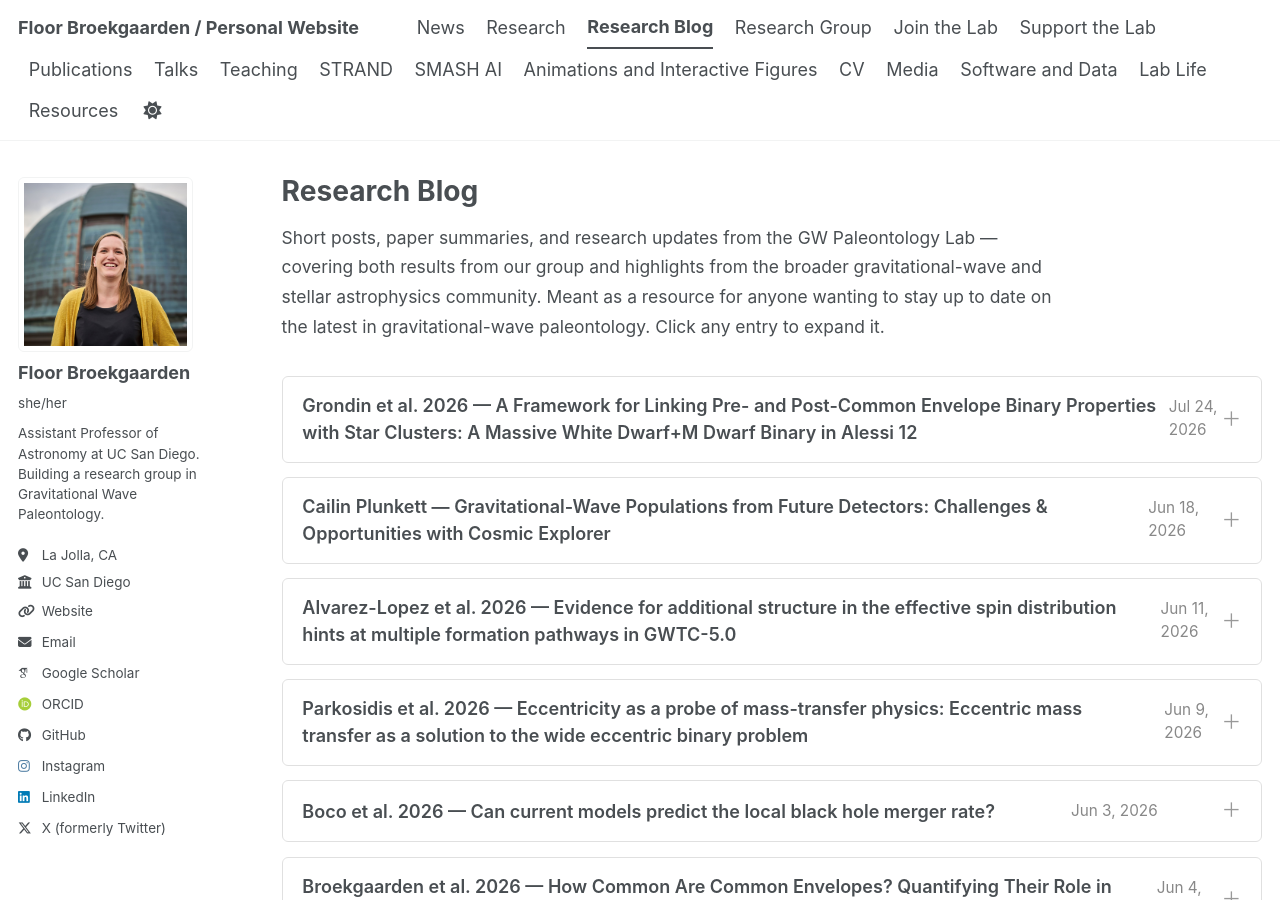
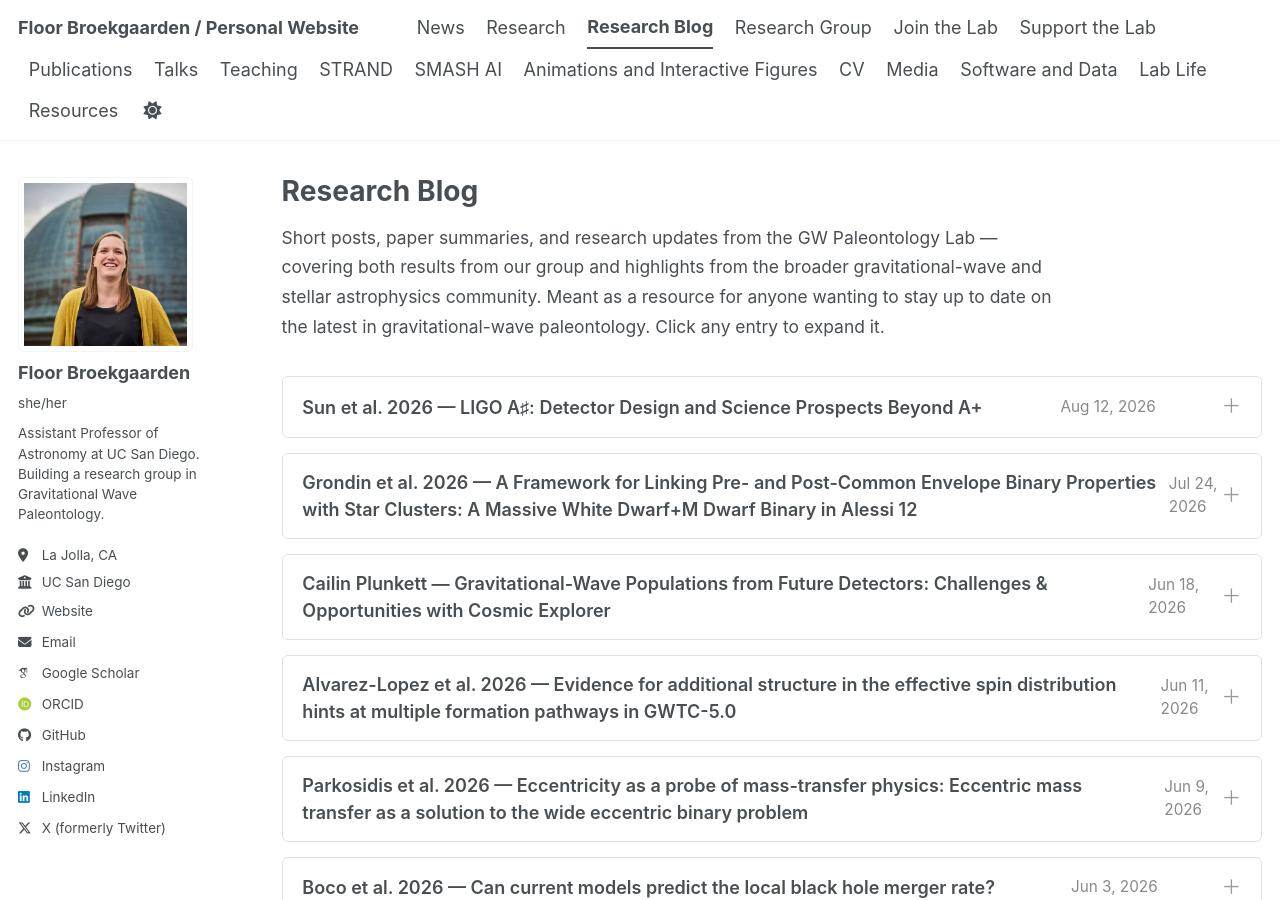
Before and after one commit to FloorBroekgaarden/FloorBroekgaarden.github.io, a Jekyll site: the page built from _pages/research-blog.md, in a window 1280 px wide and 900 px high. Built offline with Jekyll 4.4.1, drawn with Linux system fonts in a browser that asks for light colours; some web fonts are replaced; a script bundle is joined from its source files by our own code; library files that are not in the unit come from our copies.

Commit message:
Update research-blog.md

```diff
--- a/_pages/research-blog.md
+++ b/_pages/research-blog.md
@@ -146,6 +146,32 @@ details[open] summary::after {
 </style>
 
 <p class="blog-intro">Short posts, paper summaries, and research updates from the GW Paleontology Lab — covering both results from our group and highlights from the broader gravitational-wave and stellar astrophysics community. Meant as a resource for anyone wanting to stay up to date on the latest in gravitational-wave paleontology. Click any entry to expand it.</p>
+
+<details id="ligo2026asharp">
+  <summary onclick="var d=this.closest('details');setTimeout(function(){if(d.open)history.replaceState(null,'','#'+d.id);else history.replaceState(null,'',location.pathname);},0)">Sun et al. 2026 — LIGO A♯: Detector Design and Science Prospects Beyond A+ <span class="item-date">Aug 12, 2026</span></summary>
+  <div class="details-content">
+
+<p><em>Sun, Kuns, Slagmolen, Fritschel, Schmidt, Lantz, Chua, Divyajyoti, Ballmer et al. (2026) · <a href="https://arxiv.org/abs/2608.11673" target="_blank">arXiv:2608.11673</a></em></p>
+
+<p>Cool paper 🆒, in which LIGO detector experts describe in detail the design and prospects of the <strong>LIGO A♯ detector</strong> that they are planning to build after <strong>LIGO A+</strong> (the current detector design) — and before the next-generation observatories <strong>Cosmic Explorer</strong> and the <strong>Einstein Telescope</strong>. They describe the many very technical upgrades they plan to make, and how these will improve the detector.</p>
+
+<p>As they say in their abstract:</p>
+
+<div class="highlight-box">
+"Building on the A+ sensitivity, A♯ targets broadband sensitivity improvements through heavier test masses, improved suspensions and seismic isolation, increased arm-cavity power, enhanced frequency-dependent squeezing, reduced coating thermal noise considering two scenarios, and improved control of mechanical motion and optical modes. We describe the principal design choices, projected noise performance, and corresponding astrophysical prospects."
+</div>
+
+<p>Which really means: they are updating and improving <em>many</em> parts of these interferometers significantly — these are all pieces of reducing noise and improving the laser and the mirrors in LIGO. And that will lead to, in their words, "A♯ substantially increases compact-binary detection rates, strengthens population inference, and improves both early-warning times and localization for binary neutron star mergers. The improved sensitivity enables more detailed studies of compact-binary coalescences" — fantastic work!</p>
+
+<p>Some numbers that give a sense of the jump (see their Table 3):</p>
+<ul>
+  <li>Binary black holes could be probed out to <strong>redshift ≈ 4.7 or 5.6</strong> (depending on the coating-thermal-noise scenario), instead of ~2.6 with A+.</li>
+  <li>BBH detections increase from roughly <strong>800 to about 3000 per year</strong>.</li>
+  <li>BNS and BHNS detection rates increase by a factor of roughly <strong>5 to 10</strong>.</li>
+</ul>
+
+  </div>
+</details>
 
 <details id="grondin2026ce">
   <summary onclick="var d=this.closest('details');setTimeout(function(){if(d.open)history.replaceState(null,'','#'+d.id);else history.replaceState(null,'',location.pathname);},0)">Grondin et al. 2026 — A Framework for Linking Pre- and Post-Common Envelope Binary Properties with Star Clusters: A Massive White Dwarf+M Dwarf Binary in Alessi 12 <span class="item-date">Jul 24, 2026</span></summary>
```
